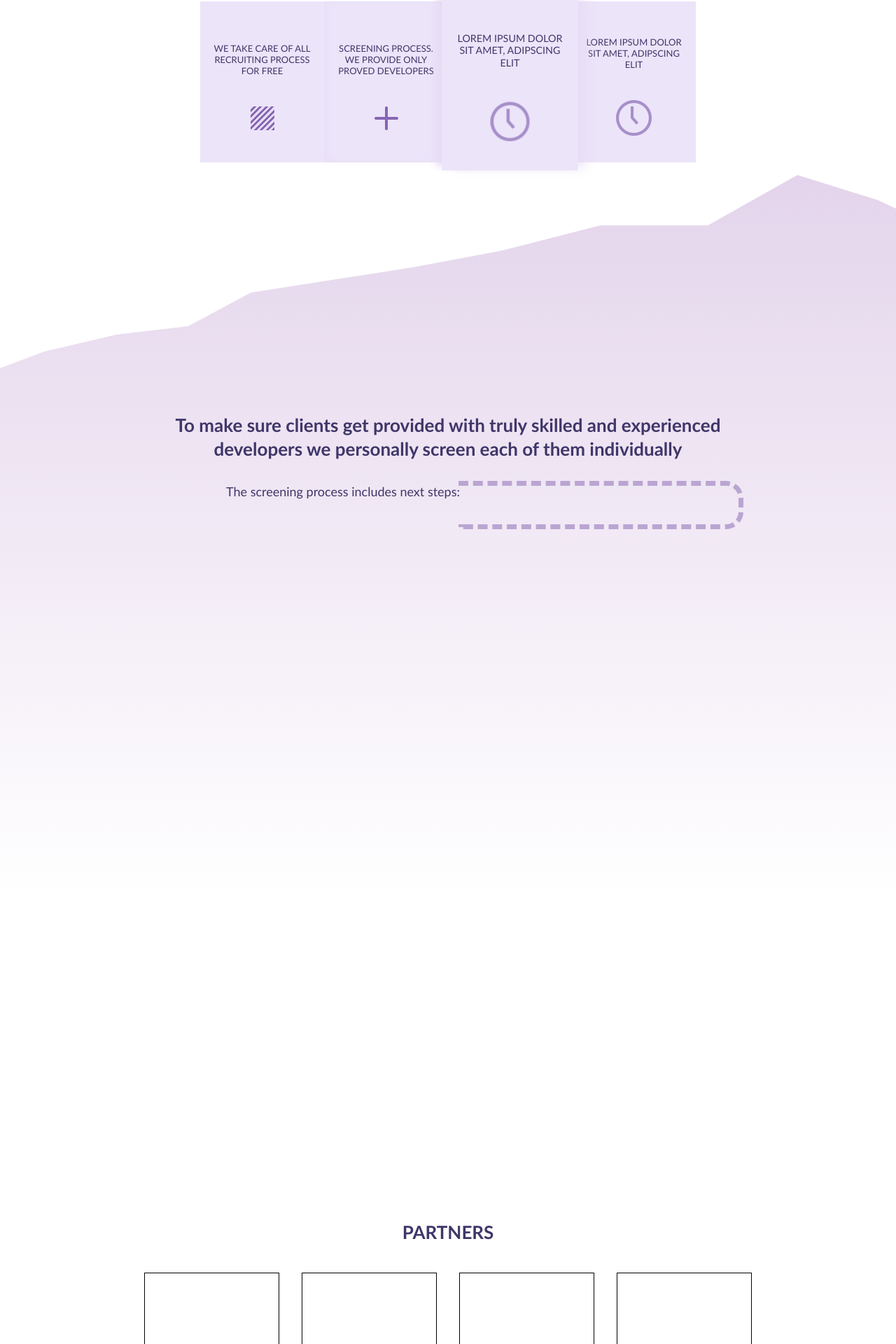
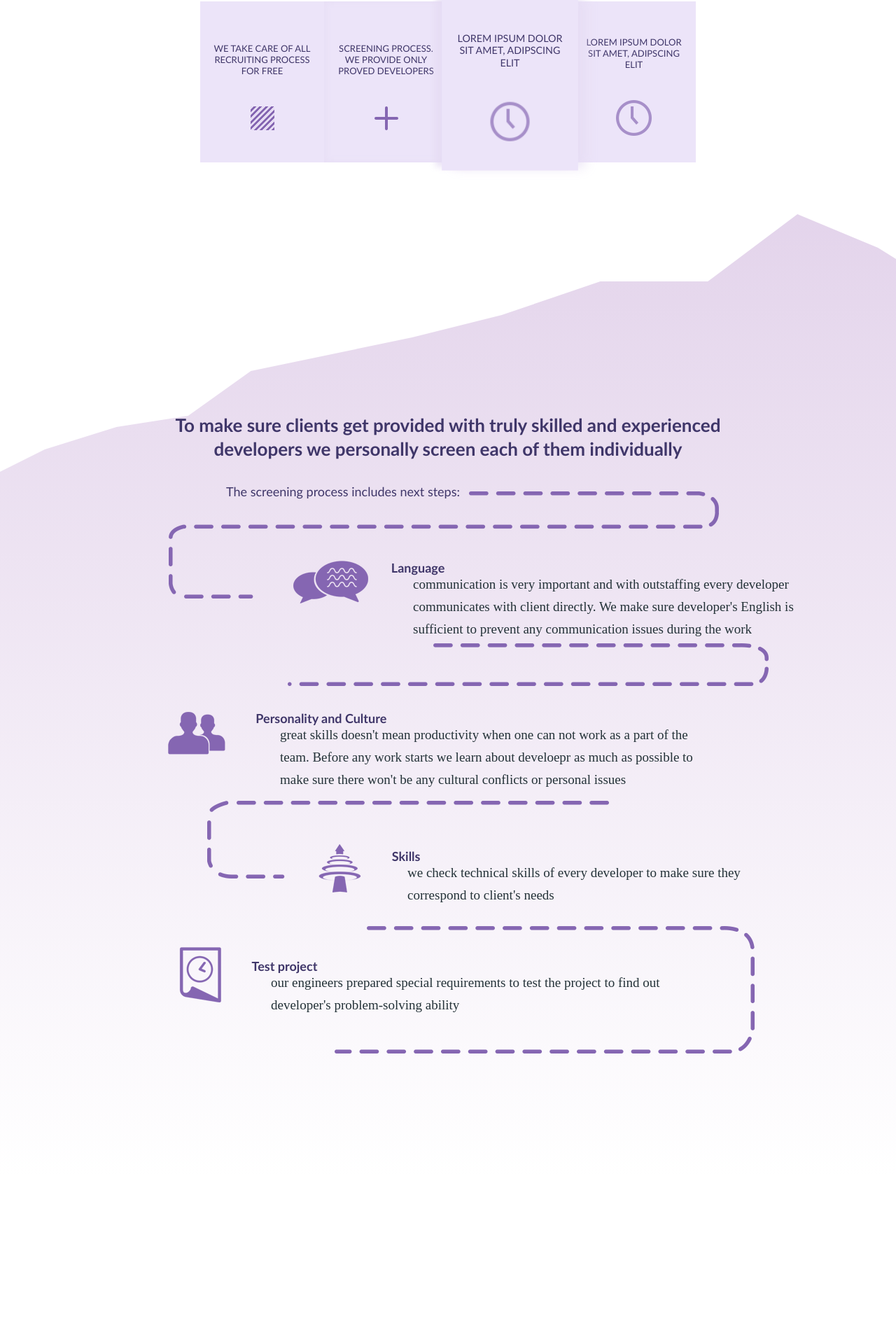
Before and after one commit to eugenekorpan/Old-Naprok-Landing, a Jekyll site: the page index.html, which Jekyll copies as it is, in a window 1280 px wide. Shown: the part 1862-3782 px from the top of the page at 70% size. Built offline with Jekyll 4.4.1, drawn with Linux system fonts in a browser that asks for light colours.

Commit message:
complete zigzag section

```diff
--- a/_sass/index.scss
+++ b/_sass/index.scss
@@ -347,7 +347,7 @@ figcaption {
 
   position: relative;
   bottom: 300px;
-  height: 1200px;
+  height: 1600px;
   clip-path: polygon(
     $graph-1,
     $graph-2,
@@ -382,20 +382,113 @@ figcaption {
   .row-left {
     max-width: 500px;
   }
+
+  .language {
+    position: absolute;
+    top: 219px;
+
+    b {
+      position: relative;
+      top: -45px;
+      left: 30px;
+      font-size: 18px;
+    }
+
+    p {
+      position: relative;
+      top: -50px;
+      left: 350px;
+      text-align: left;
+      line-height: 13px;
+    }
+  }
+
+  .culture {
+    position: absolute;
+    top: 435px;
+    text-align: left;
+
+    b {
+      position: relative;
+      top: -45px;
+      left: 40px;
+      font-size: 18px;
+    }
+
+    p {
+      position: relative;
+      top: -50px;
+      left: 160px;
+      text-align: left;
+      line-height: 13px;
+    }
+  }
+
+  .skills {
+    position: absolute;
+    top: 624px;
+    left: 30px;
+
+    b {
+      position: relative;
+      top: -45px;
+      left: 40px;
+      font-size: 18px;
+    }
+
+    p {
+      position: relative;
+      top: -50px;
+      left: 312px;
+      text-align: left;
+      line-height: 13px;
+    }
+  }
+
+  .test {
+    position: absolute;
+    top: 771px;
+    left: -183px;
+
+    b {
+      position: relative;
+      top: -45px;
+      left: 40px;
+      font-size: 18px;
+    }
+
+    p {
+      position: relative;
+      top: -50px;
+      left: 330px;
+      text-align: left;
+      line-height: 13px;
+    }
+  }
 }
 
 .borders {
-  .box1 {
-    height: 55px;
-    min-width: 400px;
-    top: 105px;
-    left: 415px;
+  img {
+    position: relative;
+  }
 
-    border-top: $border;
-    border-right: $border;
-    border-bottom: $border;
-    border-top-right-radius: 25px;
-    border-bottom-right-radius: 25px;
+  #bord_1 {
+    top: -28px;
+  }
+
+  #bord_2 {
+    top: 30px;
+    left: 115px;
+  }
+
+  #bord_3 {
+    top: 188px;
+    right: 58px;
+  }
+
+  #bord_4 {
+    top: 250px;
+    right: -138px;
   }
 }
 
@@ -435,10 +528,10 @@ figcaption {
 
   .adress {
     float: right;
-    color: white;
     margin-top: 5%;
 
     p.main {
+      color: white;
       line-height: 3px;
       font-size: 18px;
     }
--- a/index.html
+++ b/index.html
@@ -142,8 +142,43 @@
           <div class='row-left'>
             <p class='main'> The screening process includes next steps: </p>
             <div class='borders'>
-              <div class='absolute box1'> </div>
+              <img id='bord_1' src='/images/layer_7.png' />
             </div>
+          </div>
+          <div class='language'>
+            <img src='/images/language.png' />
+            <b> Language </b>
+            <p> communication is very important and with outstaffing every developer </p>
+            <p> communicates with client directly. We make sure developer's English is </p>
+            <p> sufficient to prevent any communication issues during the work </p>
+          </div>
+          <div class='borders'>
+            <img id='bord_2' src='/images/layer_8.png' />
+          </div>
+          <div class='culture'>
+            <img src='/images/culture.png' />
+            <b> Personality and Culture </b>
+            <p> great skills doesn't mean productivity when one can not work as a part of the </p>
+            <p> team. Before any work starts we learn about develoepr as much as possible to </p>
+            <p> make sure there won't be any cultural conflicts or personal issues </p>
+          </div>
+          <div class='borders'>
+            <img id='bord_3' src='/images/layer_5.png' />
+          </div>
+          <div class='skills'>
+            <img src='/images/skills.png' />
+            <b> Skills </b>
+            <p> we check technical skills of every developer to make sure they </p>
+            <p> correspond to client's needs </p>
+          </div>
+          <div class='borders'>
+            <img id='bord_4' src='/images/layer_6.png' />
+          </div>
+          <div class='test'>
+            <img src='/images/test.png' />
+            <b> Test project </b>
+            <p> our engineers prepared special requirements to test the project to find out </p>
+            <p> developer's problem-solving ability </p>
           </div>
         </div>
       </div>
```
Also changed, not shown: images/culture.png (added), images/language.png (added), images/layer_5.png (added), images/layer_6.png (added), images/layer_7.png (added), images/layer_8.png (added), images/skills.png (added), images/test.png (added).
